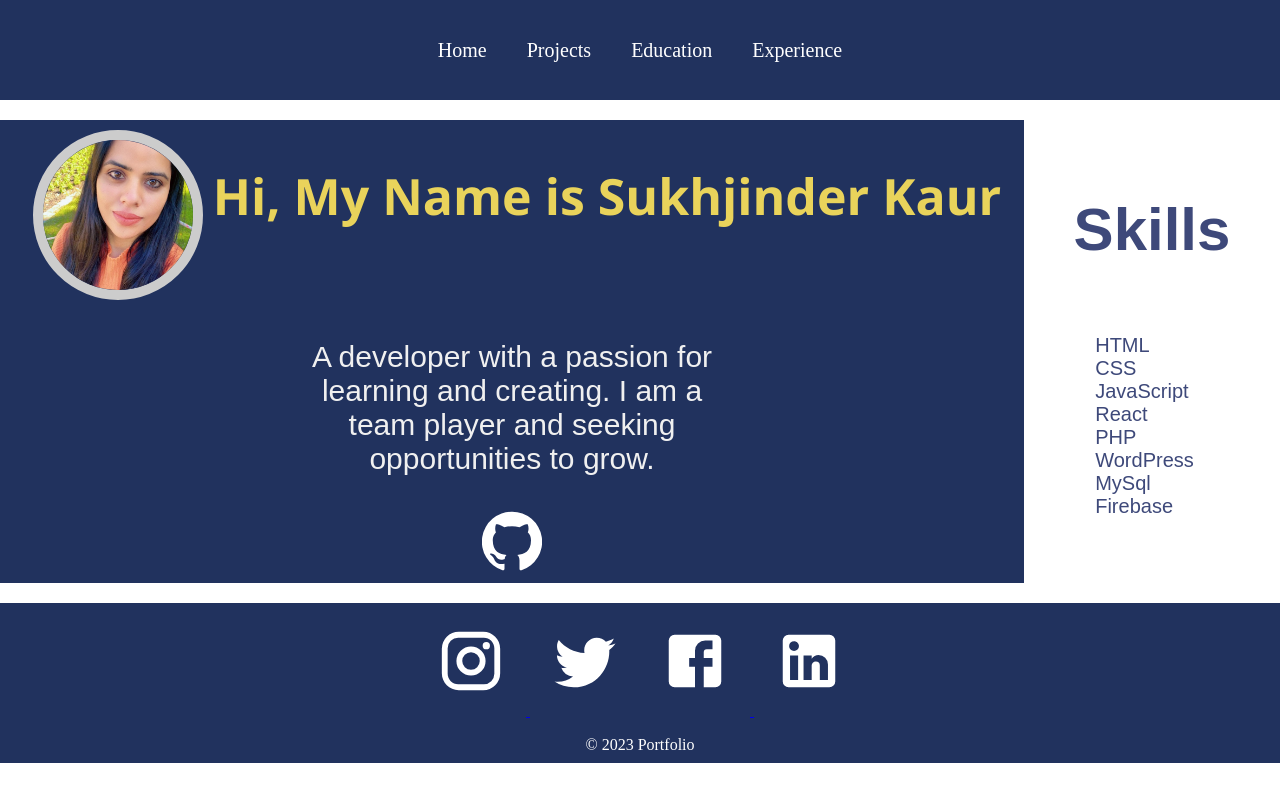
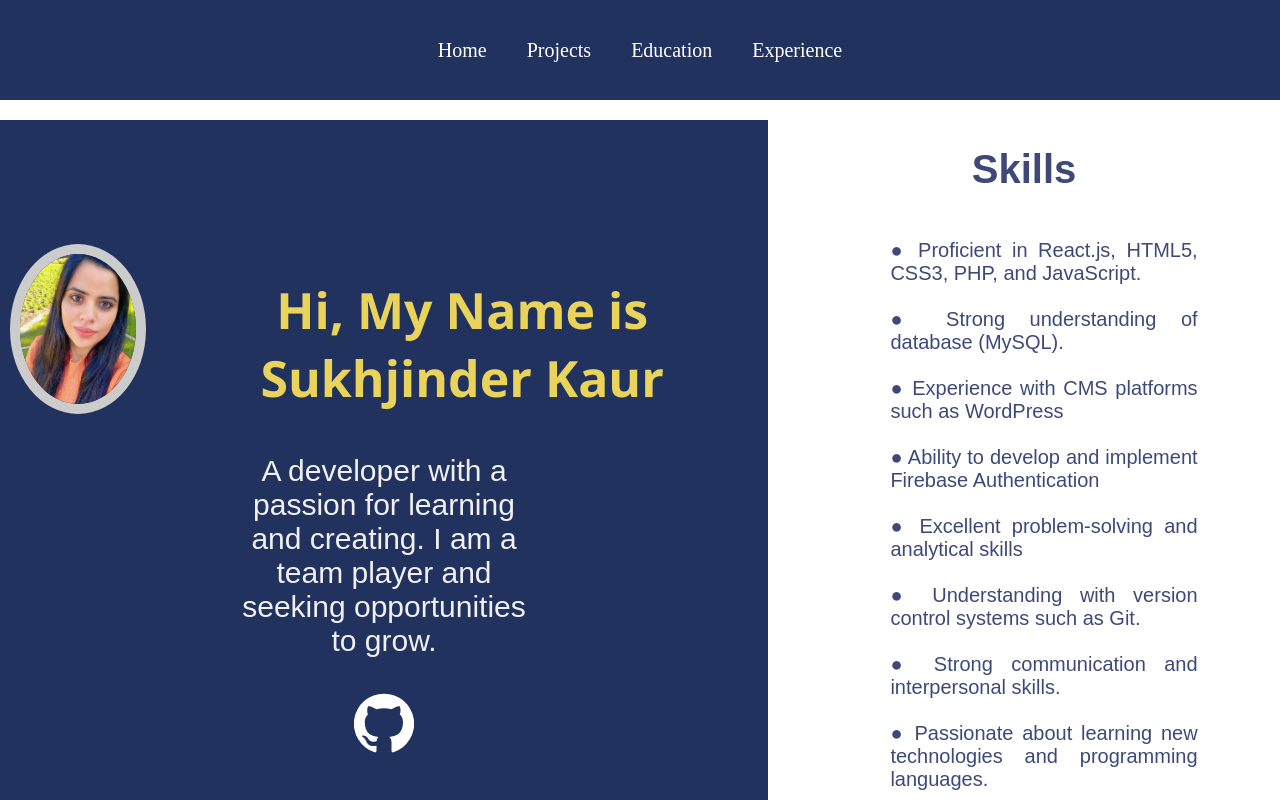
Before and after one commit to sukhknagra/sukhknagra.github.io, a React (Create React App) app: page / in a window 1280 px wide. Shown: the top 800 px of the page. Built offline with nearby package versions, Linux system fonts and the light colour scheme.

Commit message:
update home

```diff
--- a/src/pages/Experience.js
+++ b/src/pages/Experience.js
@@ -11,6 +11,7 @@ function Experience() {
 
 
 
+
                 <VerticalTimelineElement
           className="vertical-timeline-element--work"
           date="2016-2017"
@@ -18,12 +19,26 @@ function Experience() {
           icon={<WorkIcon />}
         >
           <h3 className="vertical-timeline-element-title">
+             Developer
+          </h3>
+          <h4 className="vertical-timeline-element-subtitle">
+            RD Motors Pty. Ltd. Beaudesert, QLD (4285)
+          </h4>
+
+        </VerticalTimelineElement>
+        <VerticalTimelineElement
+          className="vertical-timeline-element--work"
+          date="2022-Present"
+          iconStyle={{ background: "#e9d35b", color: "#fff" }}
+          icon={<WorkIcon />}
+        >
+          <h3 className="vertical-timeline-element-title">
             Web Developer
           </h3>
           <h4 className="vertical-timeline-element-subtitle">
-            Jalandhar, Punjab, India
+            Marksys Pvt. Ltd., India.
           </h4>
-          <p>Worked on PHP and Wordpress projects.</p>
+
         </VerticalTimelineElement>
 
             </VerticalTimeline>
--- a/src/pages/Home.js
+++ b/src/pages/Home.js
@@ -23,37 +23,50 @@ function Home() {
             <h1>Skills</h1>
             <ol className='list'>
             <li className='item'>
-                HTML
+              ●	Proficient in React.js, HTML5, CSS3, PHP, and JavaScript.
 
             </li>
+            <br/>
             <li className='item'>
-                CSS
+              ●	Strong understanding of database (MySQL).
 
             </li>
+            <br/>
             <li className='item'>
-               JavaScript
+              ●	Experience with CMS platforms such as WordPress
 
             </li>
+            <br/>
             <li className='item'>
-                React
+              ●	Ability to develop and implement Firebase Authentication
 
             </li>
+            <br/>
             <li className='item'>
-                PHP
+              ●	Excellent problem-solving and analytical skills
 
             </li>
+            <br/>
             <li className='item'>
-                WordPress
+              ●	Understanding with version control systems such as Git.
 
             </li>
+            <br/>
             <li className='item'>
-                MySql
+              ●	Strong communication and interpersonal skills.
 
             </li>
+            <br/>
             <li className='item'>
-               Firebase
+              ●	Passionate about learning new technologies and programming languages.
 
             </li>
+            <br/>
+            <li className='item'>
+
+              ●	Team Management
+            </li>
+            <br/>
 
 
            </ol>
--- a/src/styles/Home.css
+++ b/src/styles/Home.css
@@ -8,7 +8,7 @@
   }
 
   .about {
-    width: 80%;
+    width: 60%;
     display: flex;
     flex-direction: column;
     justify-content: center;
@@ -50,10 +50,10 @@
   }
 
   .skills {
-    font-size: 30px;
-    width: 20%;
+    font-size: 20px;
+    width: 40%;
     display: flex;
-    justify-content: center;
+    justify-content: left;
     flex-direction: column;
     align-items: center;
   }
```
